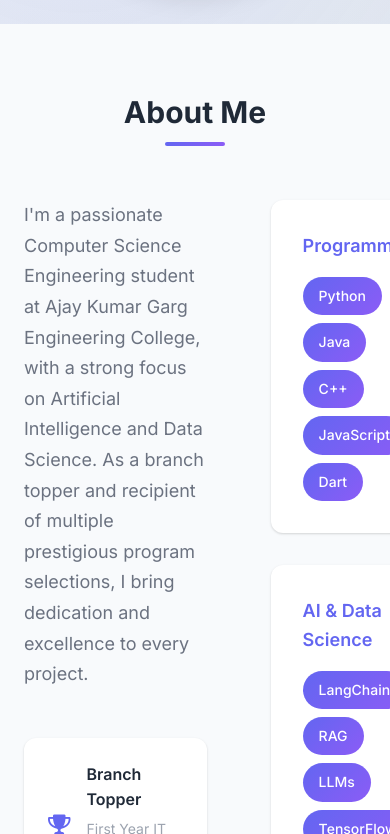
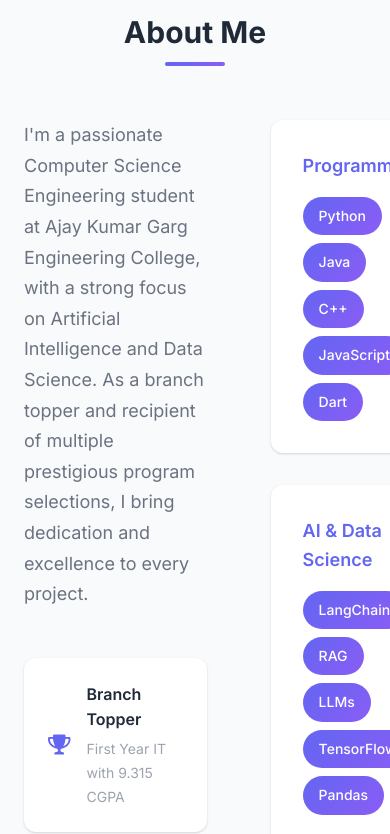
Before and after one commit to nehaljain31/nehaljain31.github.io, a plain HTML site: page index.html in a window 390 px wide. Shown: the part 1087-1921 px from the top of the page. Drawn offline with Linux system fonts and the light colour scheme.

Commit message:
Update style.css

```diff
--- a/style.css
+++ b/style.css
@@ -63,7 +63,7 @@ html {
 }
 
 body {
-    padding-top: 80px;
+
     font-family: var(--font-primary);
     line-height: 1.6;
     color: var(--text-primary);
@@ -193,8 +193,7 @@ body {
 
 /* Hero Section */
 .hero {
-    min-height: calc(100vh - 80px) !important; /* Change this line */
-    padding: 80px 0 50px 0 !important; /* Change this line */
+    min-height: 100vh;
     display: flex;
     align-items: center;
     background: linear-gradient(135deg, #f8fafc 0%, #e2e8f0 100%);
@@ -815,11 +814,7 @@ body {
 /* Mobile Fix for Text Visibility */
 @media (max-width: 768px) {
     /* Override hero section to ensure proper height and scrolling */
-    body, html {
-        overflow-x: hidden;
-        overflow-y: auto !important; /* Forces vertical scrolling */
-        height: auto !important; /* Prevents viewport locking */
-    }
+
     .hero {
         min-height: auto !important; /* Remove fixed height */
         height: auto !important;
```
